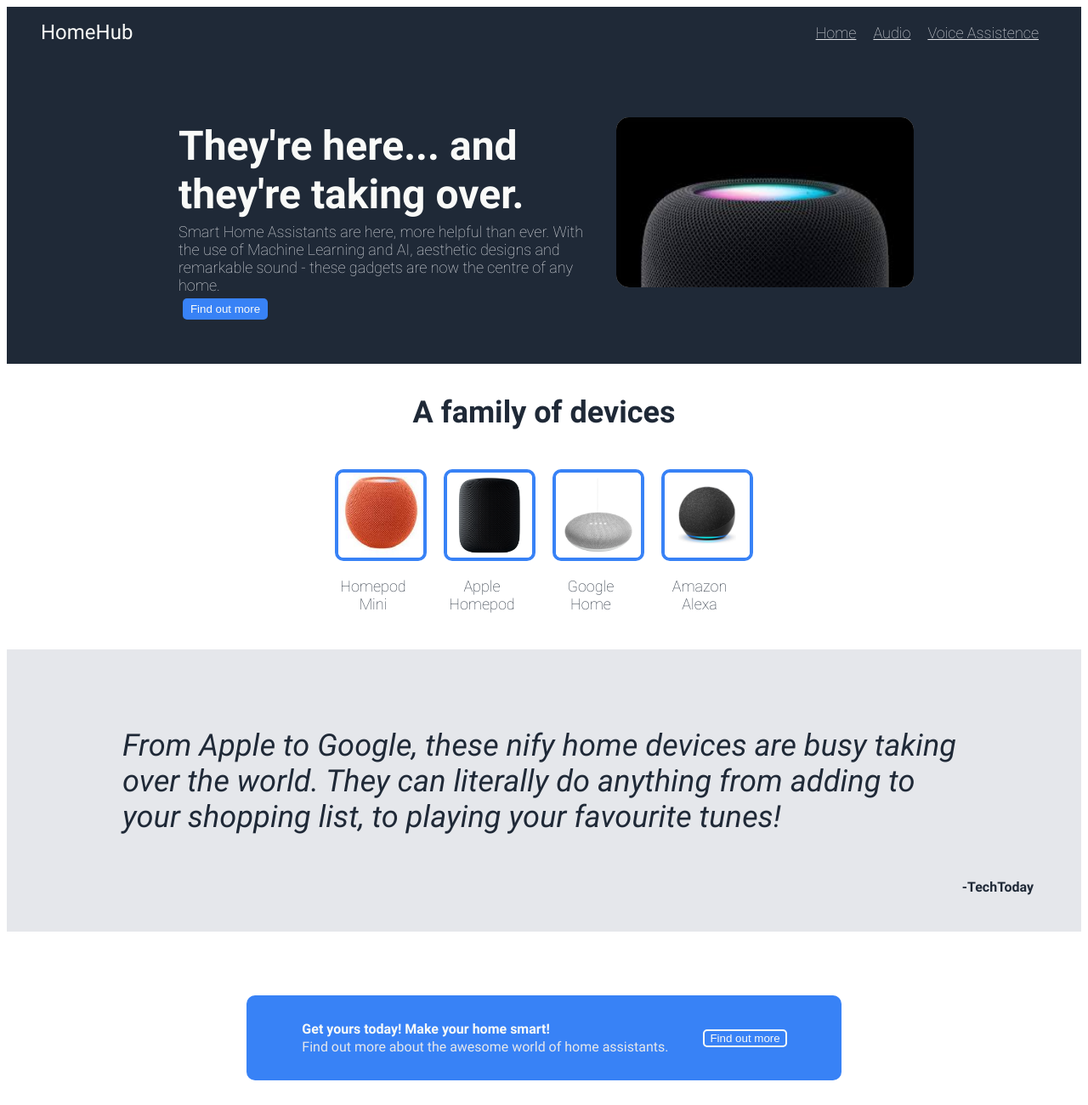
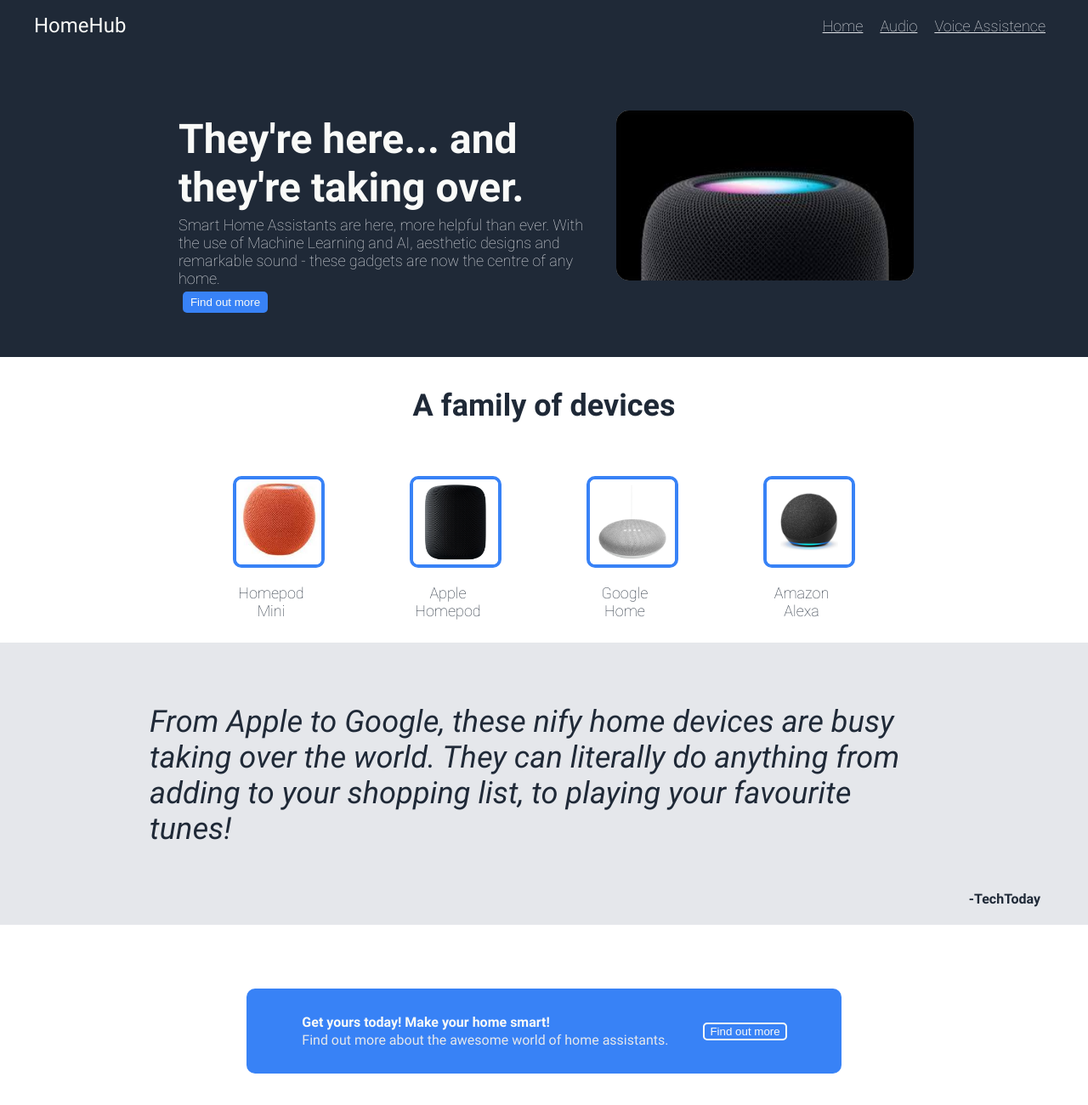
Before and after one commit to julyanvdw/CSS_website, a plain HTML site: page index.html in a window 1280 px wide. Shown: the top 1300 px of the page at 85% size. Drawn offline with Linux system fonts and the light colour scheme.

Commit message:
Updates the semantic Value and fixed the margin issue

```diff
--- a/index.html
+++ b/index.html
@@ -10,66 +10,80 @@
 </head>
 <body>
     <header>
-        <div class="header_container">
-            <div class="logo"> <p>HomeHub</p> </div>
-            <div class="links">
+        <nav class="header_container">
+            <p class="logo">HomeHub</p>
+            <aside class="links">
                 <a class="link_items" href="./index.html">Home</a>
                 <a class="link_items" href="./pages/audio.html">Audio</a>
                 <a class="link_items" href="./pages/assistent.html">Voice Assistence</a>
-            </div>
-        </div>
+            </aside>
+        </nav>
     </header>
+    <main>
         <section class="section_one">
-        <div class="section_one_items">
-            <p class="section_one_left_title">They're here... and they're taking over.</p>
-            <p class="section_one_left_sub">Smart Home Assistants are here, more helpful than ever. With the use of Machine Learning and AI, aesthetic designs and remarkable sound - these gadgets are now the centre of any home.</p>
+            <aside class="section_one_items">
+                <p class="section_one_left_title">
+                    They're here... and they're taking over.
+                </p>
+                <p class="section_one_left_sub">
+                    Smart Home Assistants are here, more helpful than ever. With the use of Machine Learning
+                    and AI, aesthetic designs and remarkable sound - these gadgets are now the centre of any home.
+                </p>
                 <button class="section_one_left_button">Find out more</button>
-        </div>
-        <div class="section_one_items section_one_right">
+            </aside>
+
+            <aside class="section_one_items section_one_right">
                 <img src="./img/HomePod.jpeg" class="section_one_right" alt="Apple Homepod 2023 - Midnight">
-        </div>
+            </aside>
         </section>
         <section class="section_two">
             <p class="section_two_heading">A family of devices</p>
             <div class="four_boxes_container">
-            <div>
-                <div><img src="./img/homepodmini.jpeg" class="four_boxes" alt="homepod mini organe"></div> <p class="four_boxes_text">Homepod Mini</p>
-            </div>
-            <div>
-                <div> <img src="./img/homepod.png" class="four_boxes" alt="standard homepod"></div> <p class="four_boxes_text">Apple Homepod</p>
-            </div>
-            <div>
-                <div> <img src="./img/googlehome.jpg" class="four_boxes" alt="google home mini"></div> <p class="four_boxes_text">Google Home</p>
-            </div>
-            <div>
-                <div> <img src="./img/amazonalexa.png" class="four_boxes" alt="amazon alexa"></div> <p class="four_boxes_text">Amazon Alexa</p>
-            </div>
+                <figure>
+                    <img src="./img/homepodmini.jpeg" class="four_boxes" alt="homepod mini organe">
+                    <figcaption class="four_boxes_text">Homepod Mini</figcaption>
+                </figure>
+                <figure>
+                    <img src="./img/homepod.png" class="four_boxes" alt="standard homepod">
+                    <figcaption class="four_boxes_text">Apple Homepod</figcaption>
+                </figure>
+                <figure>
+                    <img src="./img/googlehome.jpg" class="four_boxes" alt="google home mini">
+                    <figcaption class="four_boxes_text">Google Home</figcaption>
+                </figure>
+                <figure>
+                    <img src="./img/amazonalexa.png" class="four_boxes" alt="amazon alexa">
+                    <figcaption class="four_boxes_text">Amazon Alexa</figcaption>
+                </figure>
             </div>
         </section>
         <section class="section_three">
-        <div class="section_three_container_top">
-            <div class="sectoin_three_item_top">
-                <p>From Apple to Google, these nify home devices are busy taking over the world. They can literally do anything from adding to your shopping list, to playing your favourite tunes!</p>
-            </div>
-        </div>
-
-        <div class="section_three_contaner_bottom">
-            <div class="section_three_item_bottom">
-                <p>-TechToday</p>
-            </div>
-        </div>
+            <blockquote class="section_three_container_top">
+                <p class="sectoin_three_item_top">
+                    From Apple to Google, these nify home devices are busy taking over the world.
+                    They can literally do anything from adding to your shopping list, to playing your favourite tunes!
+                </p>
+            </blockquote>
+            <p class="section_three_item_bottom section_three_contaner_bottom">
+                -TechToday
+            </p>
         </section>
         <section class="section_four">
             <div class="section_four_centreBlock">
-            <div class="section_four_text_container">
-               <div class="section_four_text_title">Get yours today! Make your home smart!</div>
-               <div class="section_four_text_sub">Find out more about the awesome world of home assistants.</div>
-              </div>
-            <div class="section_four_text_container">
+                <aside class="section_four_text_container">
+                    <p class="section_four_text_title">
+                        Get yours today! Make your home smart!
+                    </p>
+                    <p class="section_four_text_sub">
+                        Find out more about the awesome world of home assistants.
+                    </p>
+                </aside>
+                <aside class="section_four_text_container">
                     <button class="section_four_button">Find out more</button>
-            </div>
+                </aside>
             </div>
         </section>
+    </main>
     <footer class="footer">
         <p class="footer_text">Copyright @Julyan</p>
     </footer>
--- a/styles.css
+++ b/styles.css
@@ -18,7 +18,9 @@
     src: url(fonts/Roboto-Italic.ttf);
 }
 
-
+body {
+    margin: 0;
+}
 
 /* HEADER */
 .header_container {
```
Also changed, not shown: pages/assistent.html (+14 -14 lines), pages/audio.html (+26 -15 lines). Lines whose indentation alone changed are shown as unchanged.
